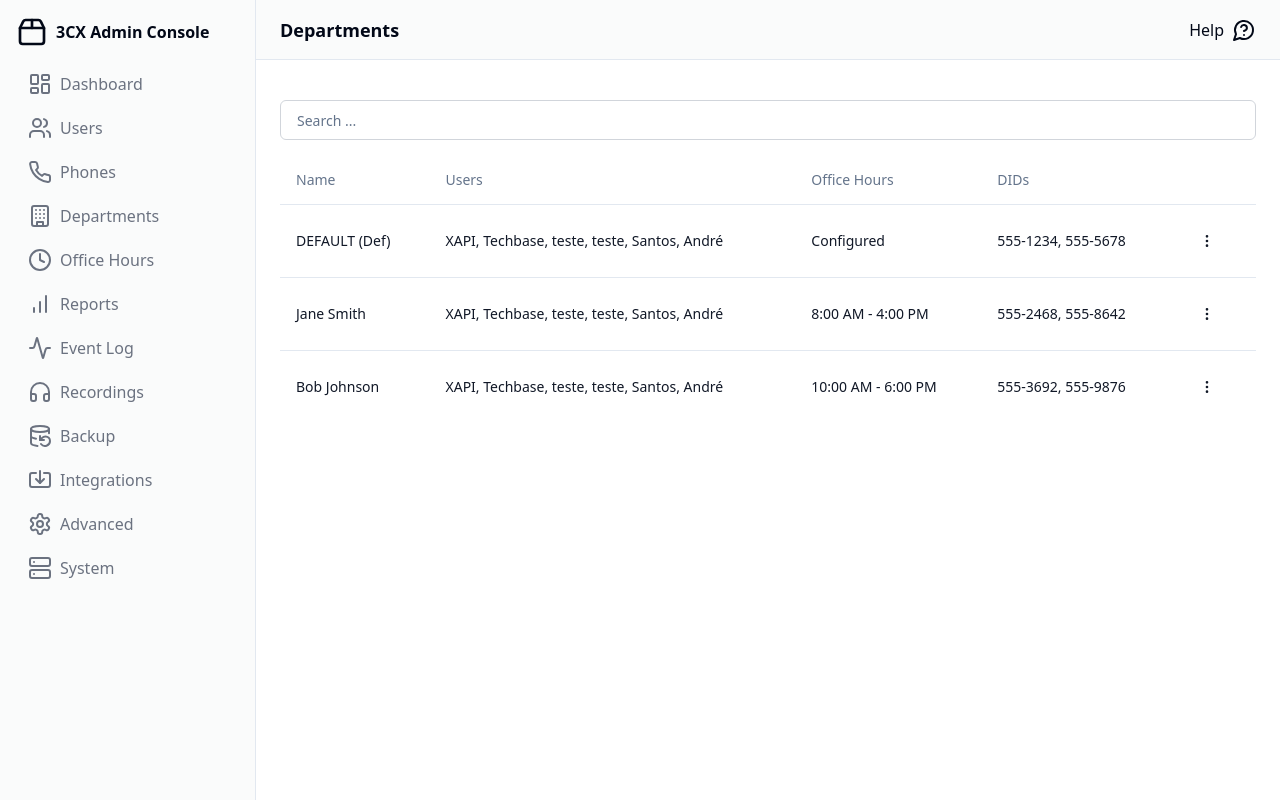
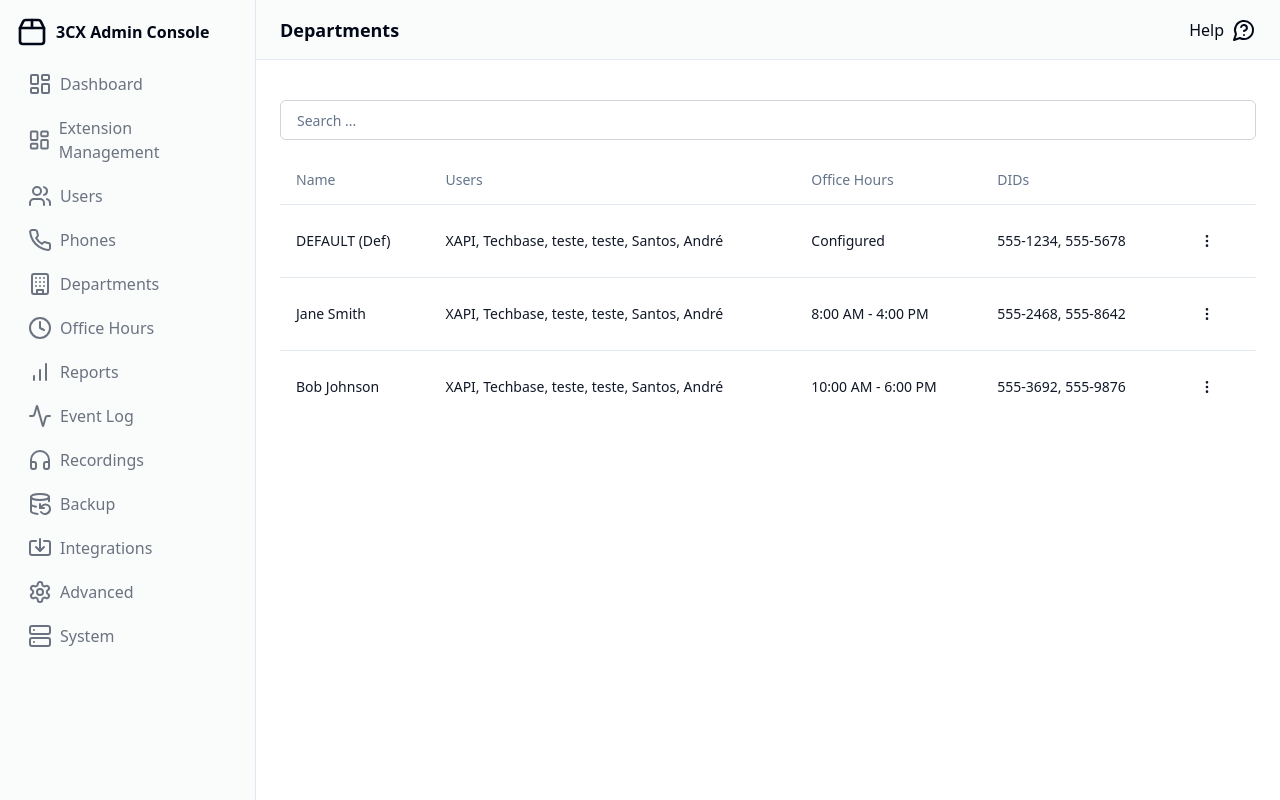
Before and after one commit to WHAIT666/3CX-Management, a React (Vite) app: page /dashboard/Groups in a window 1280 px wide. Built offline with nearby package versions, Linux system fonts and the light colour scheme; sample sign-in values are in the browser's storage.

Commit message:
feat: Add Register page to the application

```diff
--- a/src/Routes.tsx
+++ b/src/Routes.tsx
@@ -7,6 +7,7 @@
 import Phones from './pages/Dashboard/Phones';
 import Groups from './pages/Dashboard/Groups';
 import ExtensionManagement from './pages/Dashboard/ExtensionManagement';
+import Register from './pages/Register/Register';
 
 function PrivateRoute({ children }) {
   let navigate = useNavigate();
@@ -25,6 +26,7 @@
       <Routes>
         <Route path="/" element={<Navigate to="/login" />} />
         <Route path="/login" element={<Login />} />
+        <Route path="/register" element={<Register />} />
         <Route path="/forgot-password" element={<ForgotPassword />} />
         <Route path="/dashboard" element={<PrivateRoute><Dashboard /></PrivateRoute>} />
         <Route path="/dashboard/ExtensionManagement" element={<PrivateRoute><ExtensionManagement /></PrivateRoute>} />
--- a/src/pages/Dashboard/ExtensionManagement.tsx
+++ b/src/pages/Dashboard/ExtensionManagement.tsx
@@ -1,5 +1,5 @@
 
-import { BrowserRouter as Router, Link, Routes, Route } from "react-router-dom";
+import { BrowserRouter as Router, Link } from "react-router-dom";
 import ExtensionManagement from "../../components/ui/ExtensionManagementComponent";
 
 
--- a/src/pages/Dashboard/Groups.tsx
+++ b/src/pages/Dashboard/Groups.tsx
@@ -17,6 +17,13 @@
             >
               <LayoutDashboardIcon className="h-6 w-6" />
               Dashboard
+            </Link>
+            <Link
+              className="flex items-center gap-2 rounded-md px-3 py-2 text-gray-500 transition-all hover:text-gray-900 dark:text-gray-400 dark:hover:text-gray-50"
+              to="/dashboard/ExtensionManagement"
+            >
+              <LayoutDashboardIcon className="h-6 w-6" />
+              Extension Management
             </Link>
             <Link
               className="flex items-center gap-2 rounded-md px-3 py-2 text-gray-500 transition-all hover:text-gray-900 dark:text-gray-400 dark:hover:text-gray-50"
--- a/src/pages/Dashboard/Phones.tsx
+++ b/src/pages/Dashboard/Phones.tsx
@@ -17,6 +17,13 @@
             >
               <LayoutDashboardIcon className="h-6 w-6" />
               Dashboard
+            </Link>
+            <Link
+              className="flex items-center gap-2 rounded-md px-3 py-2 text-gray-500 transition-all hover:text-gray-900 dark:text-gray-400 dark:hover:text-gray-50"
+              to="/dashboard/ExtensionManagement"
+            >
+              <LayoutDashboardIcon className="h-6 w-6" />
+              Extension Management
             </Link>
             <Link
               className="flex items-center gap-2 rounded-md px-3 py-2 text-gray-500 transition-all hover:text-gray-900 dark:text-gray-400 dark:hover:text-gray-50"
--- a/src/pages/Dashboard/Users.tsx
+++ b/src/pages/Dashboard/Users.tsx
@@ -17,6 +17,13 @@
             >
               <LayoutDashboardIcon className="h-6 w-6" />
               Dashboard
+            </Link>
+            <Link
+              className="flex items-center gap-2 rounded-md px-3 py-2 text-gray-500 transition-all hover:text-gray-900 dark:text-gray-400 dark:hover:text-gray-50"
+              to="/dashboard/ExtensionManagement"
+            >
+              <LayoutDashboardIcon className="h-6 w-6" />
+              Extension Management
             </Link>
             <Link
               className="flex items-center gap-2 rounded-md px-3 py-2 text-gray-500 transition-all hover:text-gray-900 dark:text-gray-400 dark:hover:text-gray-50"
```
